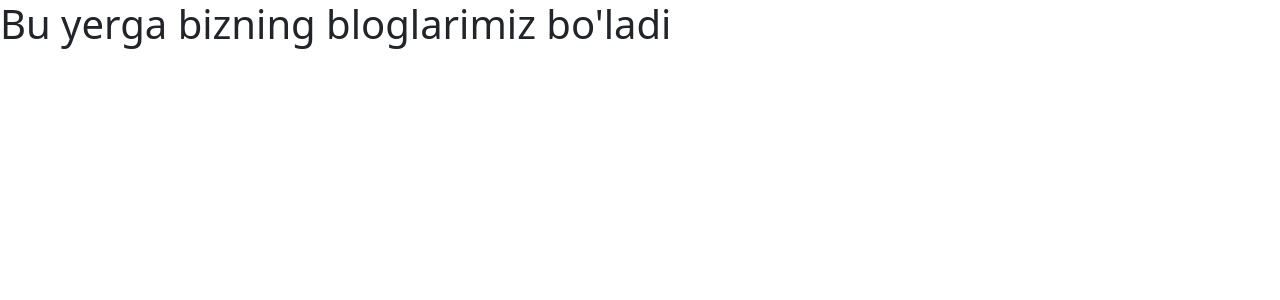
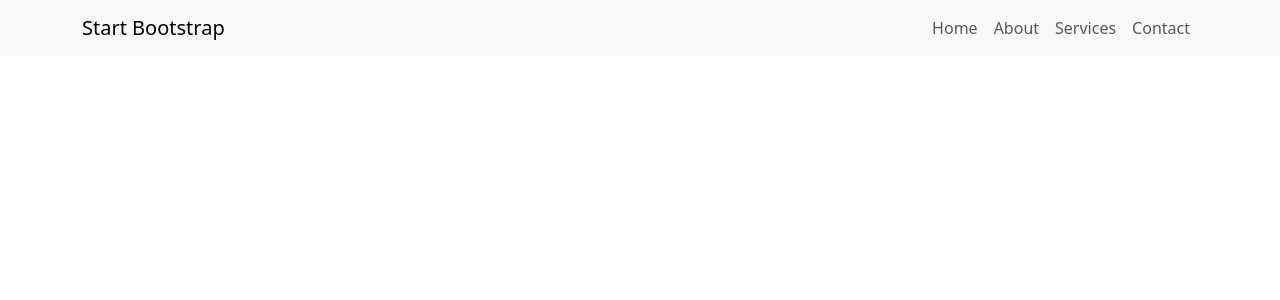
Before and after one commit to muslimbek77/blog-app, a Django app: page / in a window 1280 px wide. Shown: the top 300 px of the page. Run offline with Django 5.2, Linux system fonts and the light colour scheme; data that the repository does not hold is empty.

Commit message:
add header

```diff
--- a/templates/index.html
+++ b/templates/index.html
@@ -7,8 +7,74 @@
     <meta name="viewport" content="width=device-width, initial-scale=1.0">
     <title>Blog</title>
     <link href="https://cdn.jsdelivr.net/npm/bootstrap@5.3.3/dist/css/bootstrap.min.css" rel="stylesheet" integrity="sha384-QWTKZyjpPEjISv5WaRU9OFeRpok6YctnYmDr5pNlyT2bRjXh0JMhjY6hW+ALEwIH" crossorigin="anonymous">
-</head>
+    <link rel="stylesheet" href="{% static 'style.css' %}">
+  </head>
 <body>
+  <nav class="navbar navbar-expand-lg navbar-light bg-light fixed-top">
+    <div class="container">
+      <a class="navbar-brand" href="#">Start Bootstrap</a>
+      <button class="navbar-toggler" type="button" data-bs-toggle="collapse" data-bs-target="#navbarResponsive" aria-controls="navbarResponsive" aria-expanded="false" aria-label="Toggle navigation">
+        <span class="navbar-toggler-icon"></span>
+      </button>
+      <div class="collapse navbar-collapse" id="navbarResponsive">
+        <ul class="navbar-nav ms-auto">
+          <li class="nav-item active">
+            <a class="nav-link" href="#">Home</a>
+          </li>
+          <li class="nav-item">
+            <a class="nav-link" href="#">About</a>
+          </li>
+          <li class="nav-item">
+            <a class="nav-link" href="#">Services</a>
+          </li>
+          <li class="nav-item">
+            <a class="nav-link" href="#">Contact</a>
+          </li>
+        </ul>
+      </div>
+    </div>
+  </nav>
+
+  <header>
+
+    <div id="carouselExampleCaptions" class="carousel slide" data-bs-ride="carousel">
+      <div class="carousel-indicators">
+        <button type="button" data-bs-target="#carouselExampleCaptions" data-bs-slide-to="0" class="active" aria-current="true" aria-label="Slide 1"></button>
+        <button type="button" data-bs-target="#carouselExampleCaptions" data-bs-slide-to="1" aria-label="Slide 2"></button>
+        <button type="button" data-bs-target="#carouselExampleCaptions" data-bs-slide-to="2" aria-label="Slide 3"></button>
+      </div>
+      <div class="carousel-inner">
+        <div class="carousel-item active" style="background-image: url('https://source.unsplash.com/LAaSoL0LrYs/1920x1080')">
+          <div class="carousel-caption">
+            <h5>First slide label</h5>
+            <p>Some representative placeholder content for the first slide.</p>
+          </div>
+        </div>
+        <div class="carousel-item" style="background-image: url('https://source.unsplash.com/bF2vsubyHcQ/1920x1080')">
+          <div class="carousel-caption">
+            <h5>Second slide label</h5>
+            <p>Some representative placeholder content for the second slide.</p>
+          </div>
+        </div>
+        <div class="carousel-item" style="background-image: url('https://source.unsplash.com/szFUQoyvrxM/1920x1080')">
+          <div class="carousel-caption">
+            <h5>Third slide label</h5>
+            <p>Some representative placeholder content for the third slide.</p>
+          </div>
+        </div>
+      </div>
+      <button class="carousel-control-prev" type="button" data-bs-target="#carouselExampleCaptions" data-bs-slide="prev">
+        <span class="carousel-control-prev-icon" aria-hidden="true"></span>
+        <span class="visually-hidden">Previous</span>
+      </button>
+      <button class="carousel-control-next" type="button" data-bs-target="#carouselExampleCaptions" data-bs-slide="next">
+        <span class="carousel-control-next-icon" aria-hidden="true"></span>
+        <span class="visually-hidden">Next</span>
+      </button>
+    </div>
+  </header>
+
+
     <h1>Bu yerga bizning bloglarimiz bo'ladi</h1>
     <div style="display: flex; flex: content; ">
         {% for blog in blogs %}
```
Also changed, not shown: static/sytle.css (added, +9 -0 lines), app/urls.py (line endings or trailing spaces).
